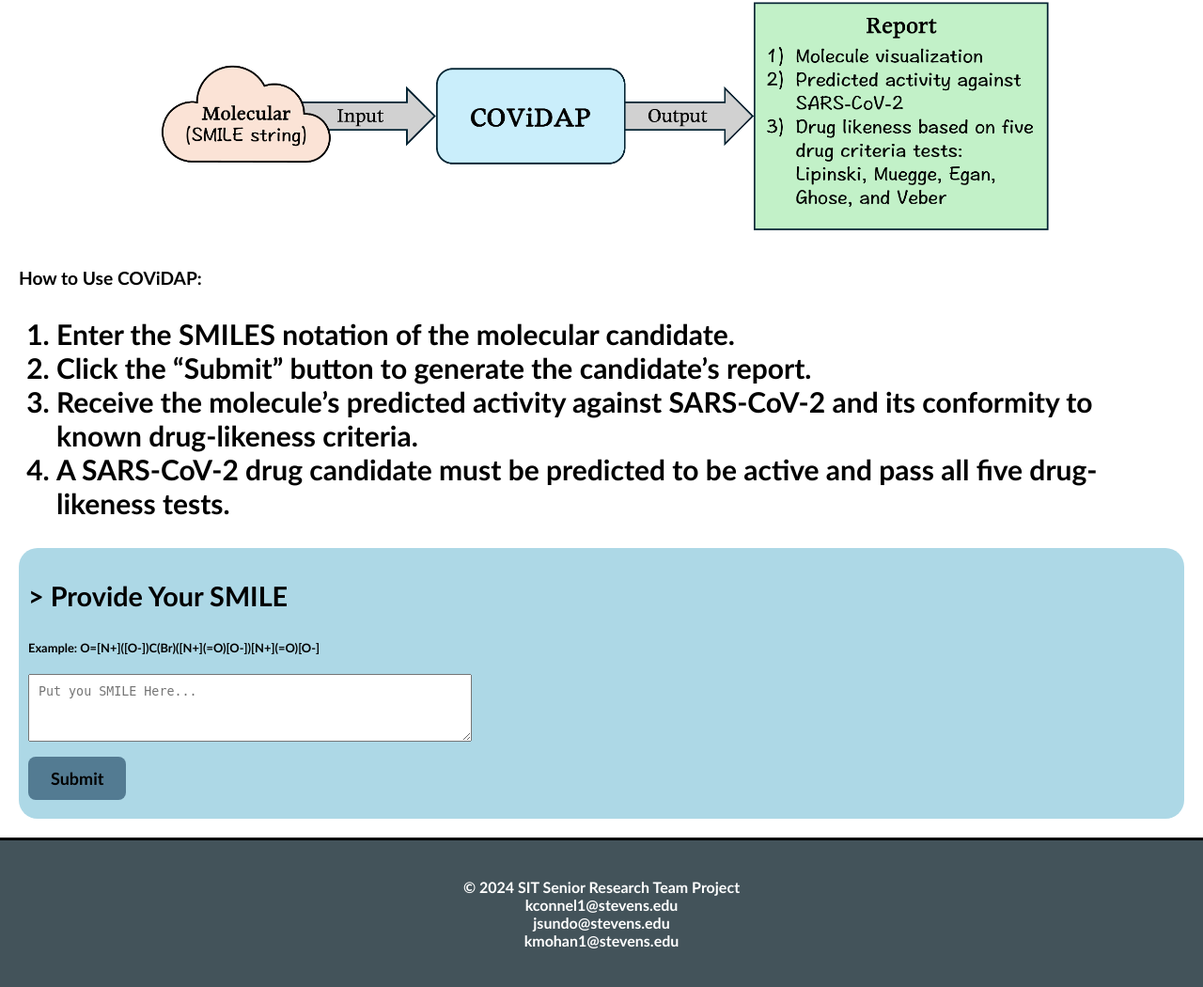
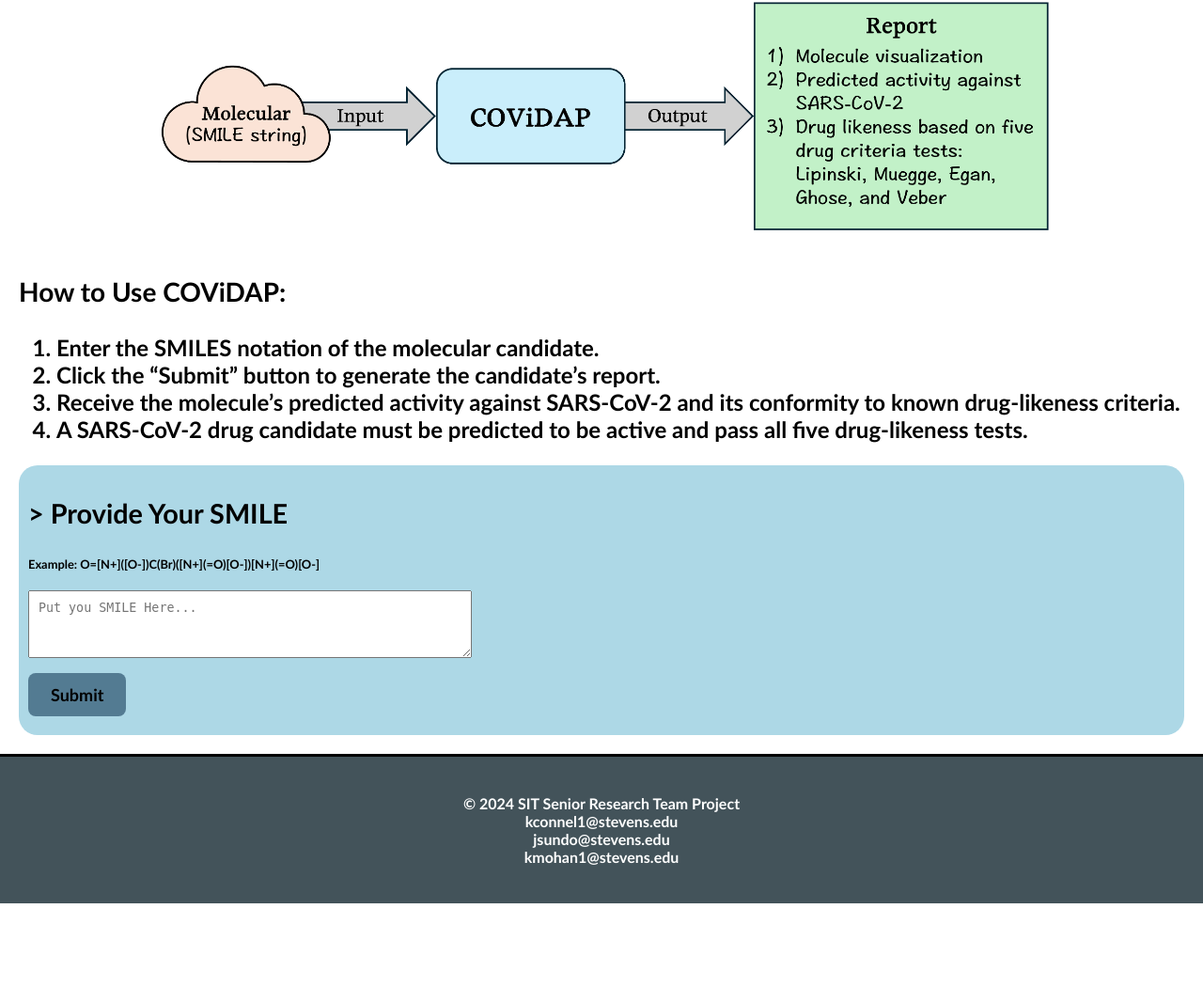
Before and after one commit to IEnWu/COViDAP, a Flask app: page / in a window 1280 px wide. Shown: the part 766-1816 px from the top of the page at 94% size. After the commit the page ends 1727 px from the top, so only its background shows below. Run offline with Flask 3, Linux system fonts and the light colour scheme; parts of the project's set-up code (start-up, migrations or seed data) failed here and were passed over.

Commit message:
css test

```diff
--- a/templates/index.html
+++ b/templates/index.html
@@ -30,8 +30,8 @@
                 <div id="icon2">
                     <img src="{{ url_for('static', filename='imgs/COVIDAP2.png') }}">
                 </div>
-                <p>How to Use COViDAP:</p>
-                <ol style="font-size: 30px;">
+                <p style="font-size: 28px;">How to Use COViDAP:</p>
+                <ol style="font-size: 24px;">
                     <li>Enter the SMILES notation of the molecular candidate.</li>
                     <li>Click the “Submit” button to generate the candidate’s report.</li>
                     <li>Receive the molecule’s predicted activity against SARS-CoV-2 and its conformity to known drug-likeness criteria.</li>
```
